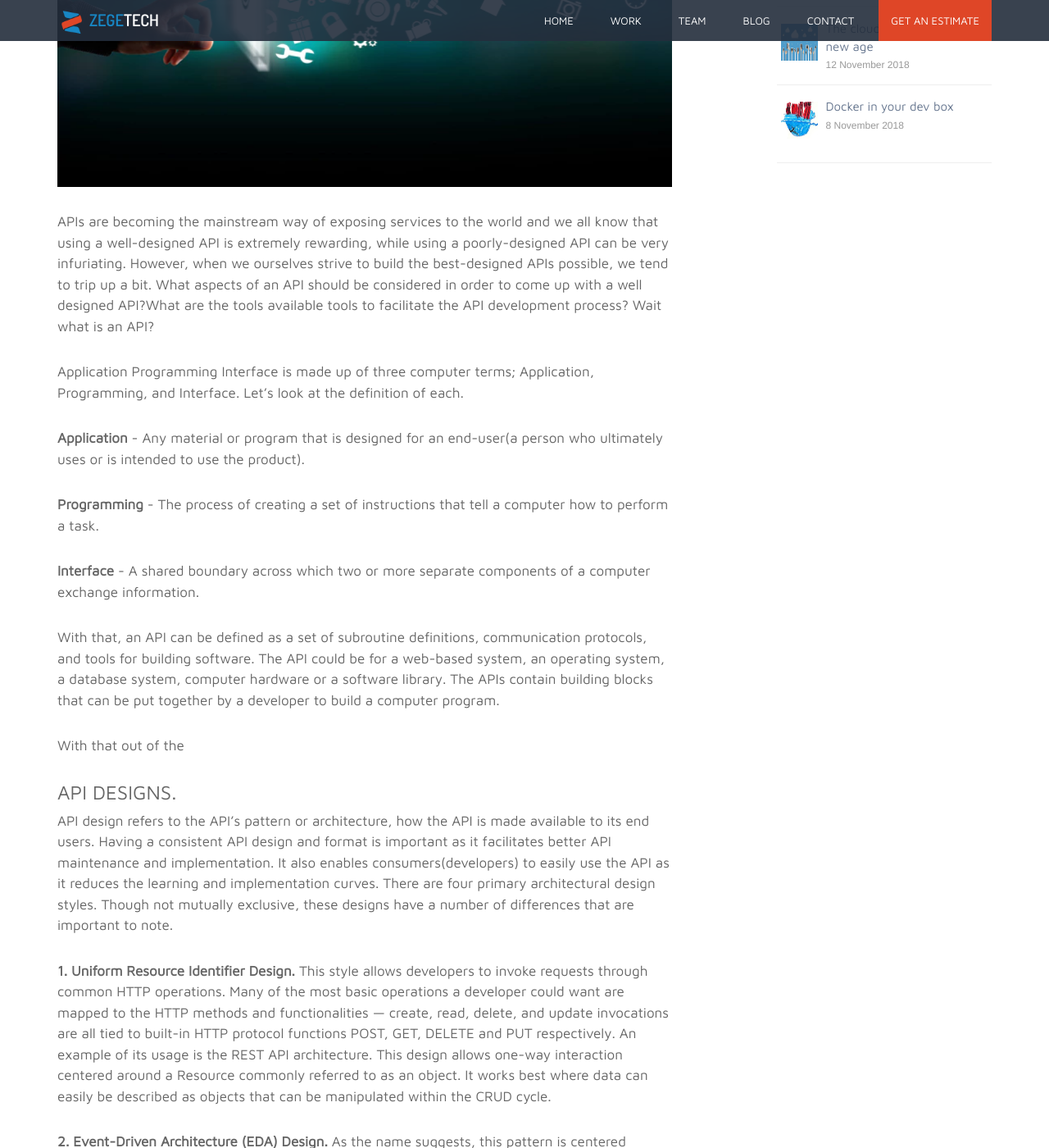
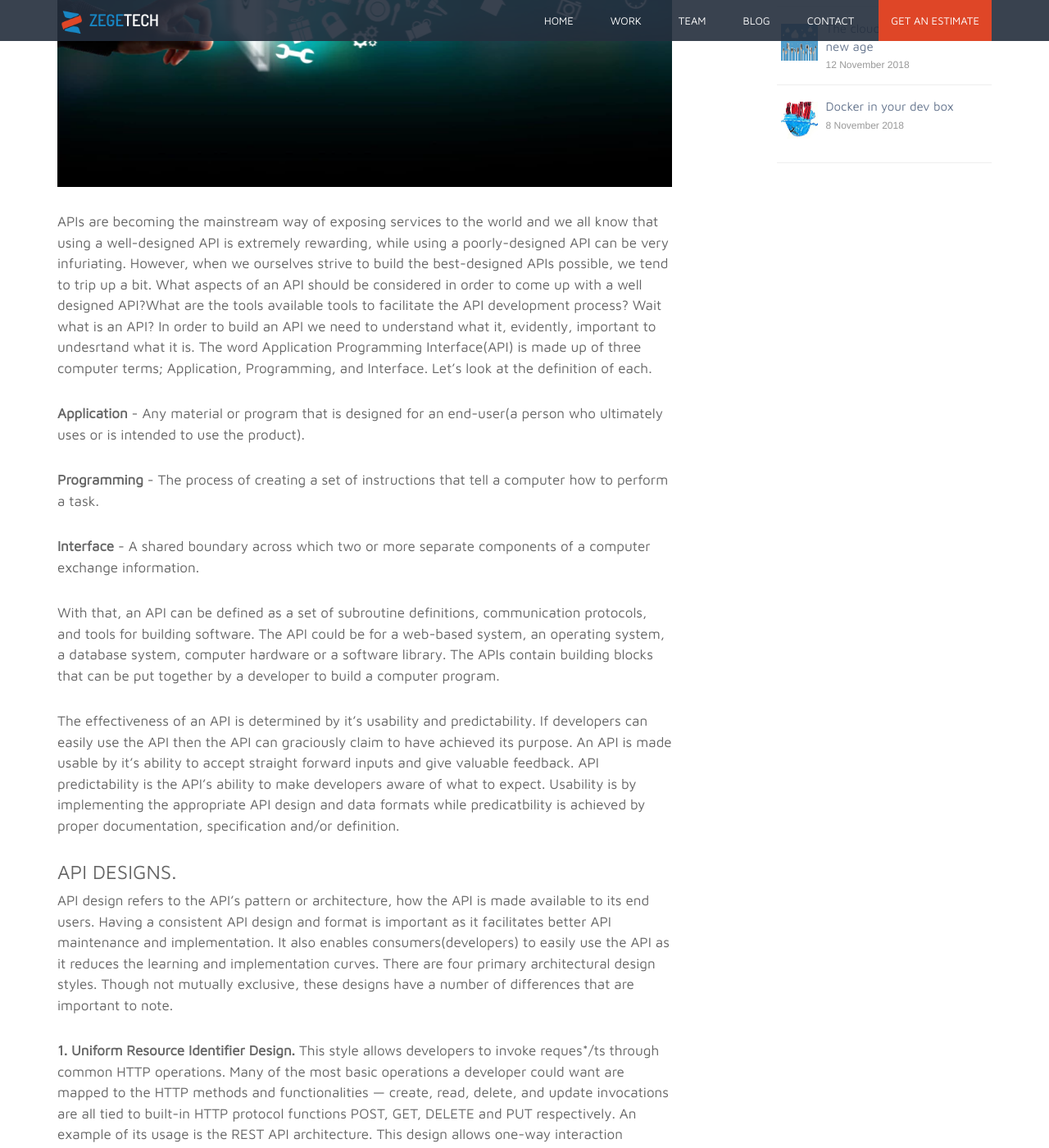
Before and after one commit to zegetech/zegetech.github.io, a Jekyll site: the page built from _posts/2018-12-08-api-dive.md, in a window 1280 px wide and 1400 px high, scrolled down 497 px. Shown: the whole window at 82% size. Built offline with Jekyll 4.4.1, drawn with Linux system fonts in a browser that asks for light colours; some of the changed text lies outside the part shown.

Commit message:
connect post elements

```diff
--- a/_posts/2018-12-08-api-dive.md
+++ b/_posts/2018-12-08-api-dive.md
@@ -11,8 +11,8 @@ intro: APIs are becoming the mainstream way of exposing services to the world an
 ![image-title-here](/assets/images/blog/{{page.blog-image}}){:class="img-responsive center"}
 
 {{page.intro}}
-
-Application Programming Interface is made up of three computer terms; Application, Programming, and Interface. Let's look at the definition of each.
+In order to build an API we need to understand what it, evidently, important to undesrtand what it is.
+The word Application Programming Interface(API) is made up of three computer terms; Application, Programming, and Interface. Let's look at the definition of each.
 
 **Application** - Any material or program that is designed for an end-user(a person who ultimately uses or is intended to use the product).
 
@@ -22,14 +22,15 @@ Application Programming Interface is made up of three computer terms; Applicatio
 
 With that, an API can be defined as a set of subroutine definitions, communication protocols, and tools for building software. The API could be for a web-based system, an operating system, a database system, computer hardware or a software library. The APIs contain building blocks that can be put together by a developer to build a computer program.
 
-With that out of the
+The effectiveness of an API is determined by it's usability and predictability. If developers can easily use the API then the API can graciously claim to have achieved its purpose.
+An API is made usable by it's ability to accept straight forward inputs and give valuable feedback. API predictability is the API's ability to make developers aware of what to expect. Usability is by implementing the appropriate API design and data formats while predicatbility is achieved by proper documentation, specification and/or definition.
 
 ### API DESIGNS.
 
 API design refers to the API's pattern or architecture, how the API is made available to its end users. Having a consistent API design and format is important as it facilitates better API maintenance and implementation. It also enables consumers(developers) to easily use the API as it reduces the learning and implementation curves.  There are four primary architectural design styles. Though not mutually exclusive, these designs have a number of differences that are important to note.
 
 **1. Uniform Resource Identifier Design.**
-This style allows developers to invoke requests through common HTTP operations. Many of the most basic operations a developer could want are mapped to the HTTP methods and functionalities — create, read, delete, and update invocations are all tied to built-in HTTP protocol functions POST, GET, DELETE and PUT respectively. An example of its usage is the REST API architecture. This design allows one-way interaction centered around a Resource commonly referred to as an object. It works best where data can easily be described as objects that can be manipulated within the CRUD cycle.
+This style allows developers to invoke reques*/ts through common HTTP operations. Many of the most basic operations a developer could want are mapped to the HTTP methods and functionalities — create, read, delete, and update invocations are all tied to built-in HTTP protocol functions POST, GET, DELETE and PUT respectively. An example of its usage is the REST API architecture. This design allows one-way interaction centered around a Resource commonly referred to as an object. It works best where data can easily be described as objects that can be manipulated within the CRUD cycle.
 
 **2. Event-Driven Architecture (EDA) Design.**
 As the name suggests, this pattern is centered around events. The events are defined at technical and business level.
@@ -156,6 +157,7 @@ API definition, similar to an API specification. The only difference being API d
 ### DIFFERENCE
 The difference between API definition and API specification is a two-fold difference between human and machine readability, as well as purpose and goal. API Definition is far more concerned with the general definition of an API and its structure, whereas API specification is concerned with informing about the API and documenting the API itself.
 
+This wouldn't be a dive, if we didn't mention API testing and mocking.
 
 ### API TESTING.
 API testing as [defined by wikipedia](https://en.wikipedia.org/wiki/API_testing) is a type of software testing that involves testing application programming interfaces (APIs) directly and as part of integration testing to determine if they meet expectations for functionality, reliability, performance, and security.
```
